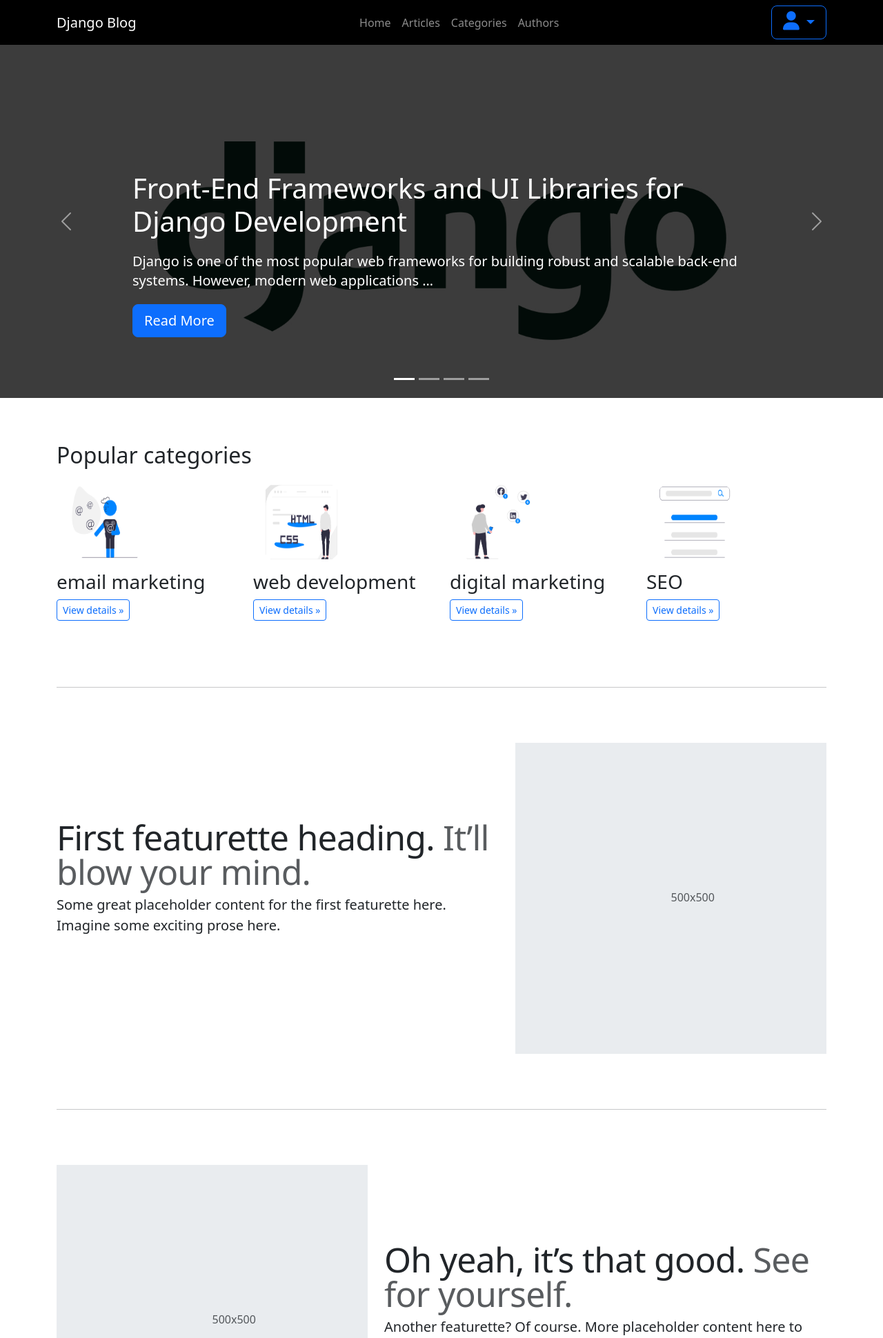
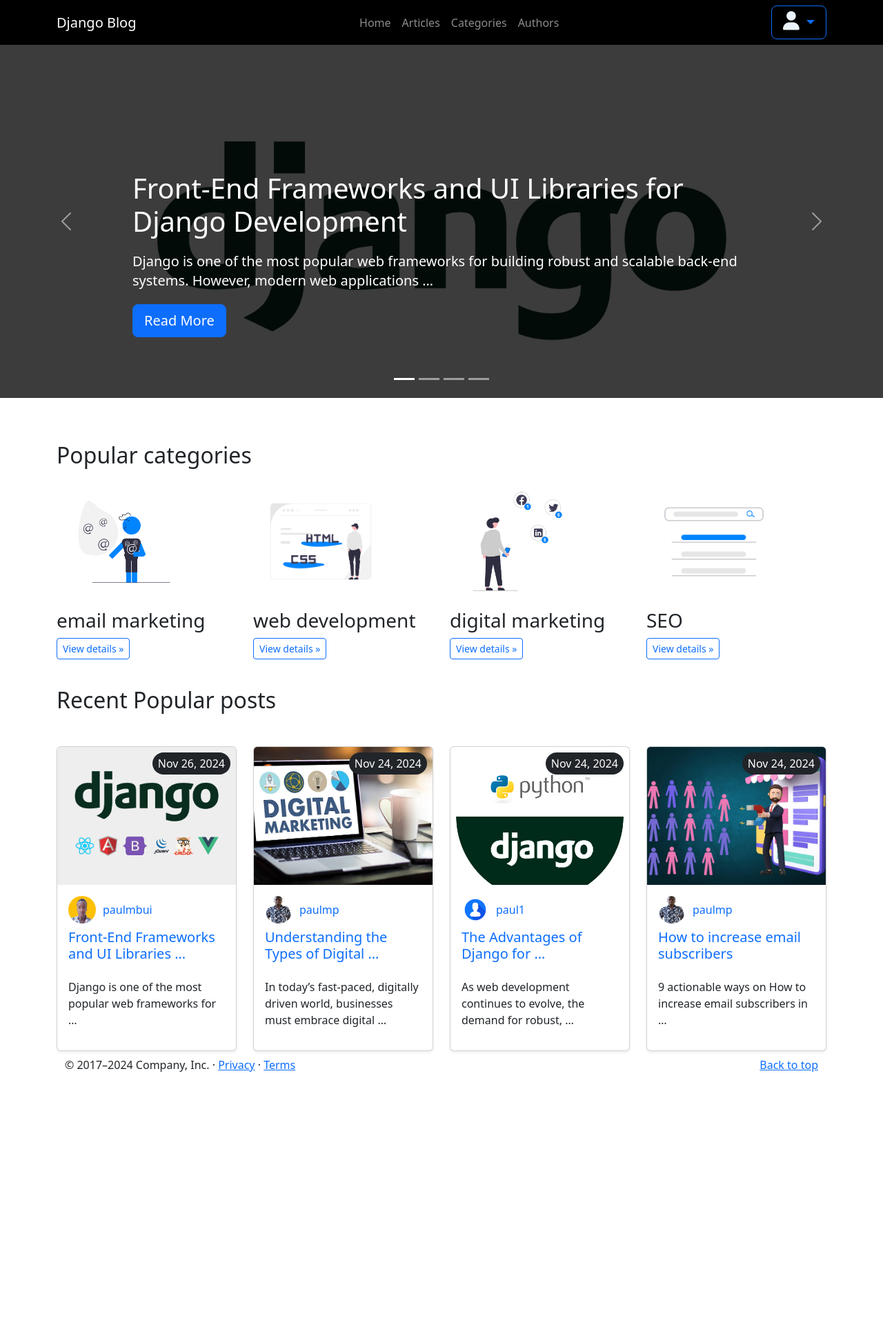
Before and after one commit to paulmbui20/django-blog, a Django app: page / in a window 1280 px wide. Shown: the top 1940 px of the page at 69% size. After the commit the page ends 1554 px from the top, so only its background shows below. Run offline with Django 5.2, Linux system fonts and the light colour scheme; data comes from the database, SQL or seed files in the repository; both versions use the stored data as it was after the commit; some libraries are stand-ins or nearby versions.

Commit message:
dynamic titles, keywords and description

```diff
--- a/accounts/templates/base.html
+++ b/accounts/templates/base.html
@@ -4,8 +4,8 @@
     <meta charset="UTF-8">
     <title>Django blog - {% block title %}Homepage{% endblock %}</title>
      <meta name="viewport" content="width=device-width, initial-scale=1">
-<meta name="keyword" content="Django blog - {% block keyword %}Homepage{% endblock %}">
-<meta name="description" content="Django blog - {% block description %}Homepage{% endblock %}">
+<meta name="keyword" content="{% block keyword %}Homepage{% endblock %}">
+<meta name="description" content="{% block description %}Homepage{% endblock %}">
     <link rel="stylesheet" href="{% static 'css/bootstrap.min.css' %}">
     <link rel="stylesheet" href="{% static 'css/styles.css' %}">
     <link rel="stylesheet" href="{% static 'css/carousel.css' %}">
--- a/accounts/templates/index.html
+++ b/accounts/templates/index.html
@@ -62,59 +62,47 @@
       {% for category in categories %}
       <div class="col-md-3">
       {% if category.categoryImage %}
-        <img src="{{ category.categoryImage.url}}" class=" rounded-circle" width="140" height="140" alt="{{ category.name }}">
+        <img src="{{ category.categoryImage.url}}" class=" rounded-circle" width="75%" alt="{{ category.name }}" style="aspect-ratio: 1/1; object-fit: contain">
           {% else %}
         <img src="{% static 'placeholder-image.jpg' %}" class="bd-placeholder-img rounded-circle" width="140" height="140" alt="{{ category.name }}">
         {% endif %}
           <h3 class="fw-normal">{{ category.name }}</h3>
         <p><a class="btn btn-sm btn-outline-primary" href="{% url 'category_detail' category.slug %}">View details &raquo;</a></p>
-      </div><!-- /.col-lg-4 -->
+      </div>
       {% endfor %}
-    </div><!-- /.row -->
-
-    <!-- START THE FEATURETTES -->
-
-    <hr class="featurette-divider">
-
-    <div class="row featurette">
-      <div class="col-md-7">
-        <h2 class="featurette-heading fw-normal lh-1">First featurette heading. <span class="text-body-secondary">It’ll blow your mind.</span></h2>
-        <p class="lead">Some great placeholder content for the first featurette here. Imagine some exciting prose here.</p>
-      </div>
-      <div class="col-md-5">
-        <svg class="bd-placeholder-img bd-placeholder-img-lg featurette-image img-fluid mx-auto" width="500" height="500" xmlns="http://www.w3.org/2000/svg" role="img" aria-label="Placeholder: 500x500" preserveAspectRatio="xMidYMid slice" focusable="false"><title>Placeholder</title><rect width="100%" height="100%" fill="var(--bs-secondary-bg)"/><text x="50%" y="50%" fill="var(--bs-secondary-color)" dy=".3em">500x500</text></svg>
-      </div>
     </div>
 
-    <hr class="featurette-divider">
+    <h2 class="my-4">Recent Popular posts</h2>
 
-    <div class="row featurette">
-      <div class="col-md-7 order-md-2">
-        <h2 class="featurette-heading fw-normal lh-1">Oh yeah, it’s that good. <span class="text-body-secondary">See for yourself.</span></h2>
-        <p class="lead">Another featurette? Of course. More placeholder content here to give you an idea of how this layout would work with some actual real-world content in place.</p>
-      </div>
-      <div class="col-md-5 order-md-1">
-        <svg class="bd-placeholder-img bd-placeholder-img-lg featurette-image img-fluid mx-auto" width="500" height="500" xmlns="http://www.w3.org/2000/svg" role="img" aria-label="Placeholder: 500x500" preserveAspectRatio="xMidYMid slice" focusable="false"><title>Placeholder</title><rect width="100%" height="100%" fill="var(--bs-secondary-bg)"/><text x="50%" y="50%" fill="var(--bs-secondary-color)" dy=".3em">500x500</text></svg>
-      </div>
-    </div>
+<div class="row my-2 g-4">
+          {% for post in posts %}
+            <div class="col-md-3">
+                <div class="card h-100 shadow-sm">
+                    <div class="position-relative">
+                        <img src="{{ post.featured_image.url }}" class="card-img-top" alt="{{ post.title }}" style="height: 200px; object-fit: cover;">
+                        <div class="card-img-overlay d-flex align-items-start justify-content-end p-2">
+                            <div class="bg-dark text-white rounded-pill px-2 py-1">{{ post.created_at|date:"M d, Y" }}</div>
+                        </div>
+                    </div>
+                    <div class="card-body d-flex flex-column">
+                        <div class="d-flex align-items-center mb-2">
+                            {% if post.author.image %}
+                                <img src="{{ post.author.image.url }}" alt="{{ post.author.username }}" class="rounded-circle" style="width: 40px; height: 40px; margin-right: 10px;">
+                            {% else %}
+                                <img src="{% static 'default-profile.jpg' %}" alt="{{ post.author.username }}" class="rounded-circle" style="width: 40px; height: 40px; margin-right: 10px;">
+                            {% endif %}
+                            <a href="{% url 'author' post.author.username %}" class="text-decoration-none">{{ post.author.username }}</a>
+                        </div>
+                        <h5 class="card-title">
+                            <a class="text-decoration-none" href="{% url 'blogpost_detail' post.slug %}">{{ post.title|truncatewords:5 }}</a>
+                        </h5>
+                        <p class="card-text">{{ post.content|truncatewords:10|safe }}</p>
+                    </div>
+                </div>
+            </div>
+        {% endfor %}
 
-    <hr class="featurette-divider">
-
-    <div class="row featurette">
-      <div class="col-md-7">
-        <h2 class="featurette-heading fw-normal lh-1">And lastly, this one. <span class="text-body-secondary">Checkmate.</span></h2>
-        <p class="lead">And yes, this is the last block of representative placeholder content. Again, not really intended to be actually read, simply here to give you a better view of what this would look like with some actual content. Your content.</p>
-      </div>
-      <div class="col-md-5">
-        <svg class="bd-placeholder-img bd-placeholder-img-lg featurette-image img-fluid mx-auto" width="500" height="500" xmlns="http://www.w3.org/2000/svg" role="img" aria-label="Placeholder: 500x500" preserveAspectRatio="xMidYMid slice" focusable="false"><title>Placeholder</title><rect width="100%" height="100%" fill="var(--bs-secondary-bg)"/><text x="50%" y="50%" fill="var(--bs-secondary-color)" dy=".3em">500x500</text></svg>
-      </div>
-    </div>
-
-    <hr class="featurette-divider">
-
-    <!-- /END THE FEATURETTES -->
-
-  </div><!-- /.container -->
+</div>
 
 
   <!-- FOOTER -->
--- a/accounts/templates/navbar.html
+++ b/accounts/templates/navbar.html
@@ -23,7 +23,7 @@
       </ul>
         <div class="dropdown ms-auto">
             <button class="btn btn-outline-primary btn-lg dropdown-toggle" type="button" data-bs-toggle="dropdown" aria-expanded="false">
-                <i class="fa fa-user" style="font-size: 1.7rem"></i>
+                <i class="fa fa-user" style="font-size: 1.7rem; color: #EcF5Ff"></i>
             </button>
             <ul class="dropdown-menu my-3">
                 {% if user.is_authenticated %}
--- a/blog/models.py
+++ b/blog/models.py
@@ -41,5 +41,3 @@ class BlogPost(models.Model):
 
     def __str__(self):
         return self.title
-# from blog.models import BlogPost
-# BlogPost.objects.filter(title__icontains='email')
--- a/blog/templates/blog_base.html
+++ b/blog/templates/blog_base.html
@@ -4,7 +4,10 @@
 <head>
     <meta charset="UTF-8">
     <meta name="viewport" content="width=device-width, initial-scale=1, shrink-to-fit=no">
-    <title>{% block title %}Blog{% endblock %}</title>
+<title>Django blog - {% block title %}Homepage{% endblock %}</title>
+     <meta name="viewport" content="width=device-width, initial-scale=1">
+<meta name="keyword" content="{% block keyword %}Homepage{% endblock %}">
+<meta name="description" content="{% block description %}Homepage{% endblock %}">
     <link href="{% static 'css/bootstrap.min.css' %}" rel="stylesheet">
     <link href="{% static 'css/all.min.css' %}" rel="stylesheet">
 </head>
--- a/blog/templates/category_detail.html
+++ b/blog/templates/category_detail.html
@@ -2,6 +2,8 @@
 {% load static %}
 
 {% block title %}{{ category.name }}{% endblock %}
+{% block keyword %}{{ category.name }}{% endblock %}
+{% block description %}{{ category.description|truncatewords:15|striptags }}{% endblock %}
 
 {% block content %}
 {% include 'breadcrumb.html' %}
--- a/djangoBlog/views.py
+++ b/djangoBlog/views.py
@@ -7,8 +7,9 @@ from django.contrib.auth import get_user_model
 
 def index(request):
     recent_posts = BlogPost.objects.filter(status='published').order_by('-created_at')[:5]
+    posts = BlogPost.objects.filter(status='published').order_by('-created_at')
     categories = Category.objects.all()[:4]
-    context = { 'recent_posts': recent_posts, 'categories': categories, }
+    context = { 'recent_posts': recent_posts, 'categories': categories, 'posts': posts }
     return render(request, 'index.html', context)
 
 
```
Also changed, not shown: blog/templates/blogpost_detail.html (+6 -3 lines), db.sqlite3.
